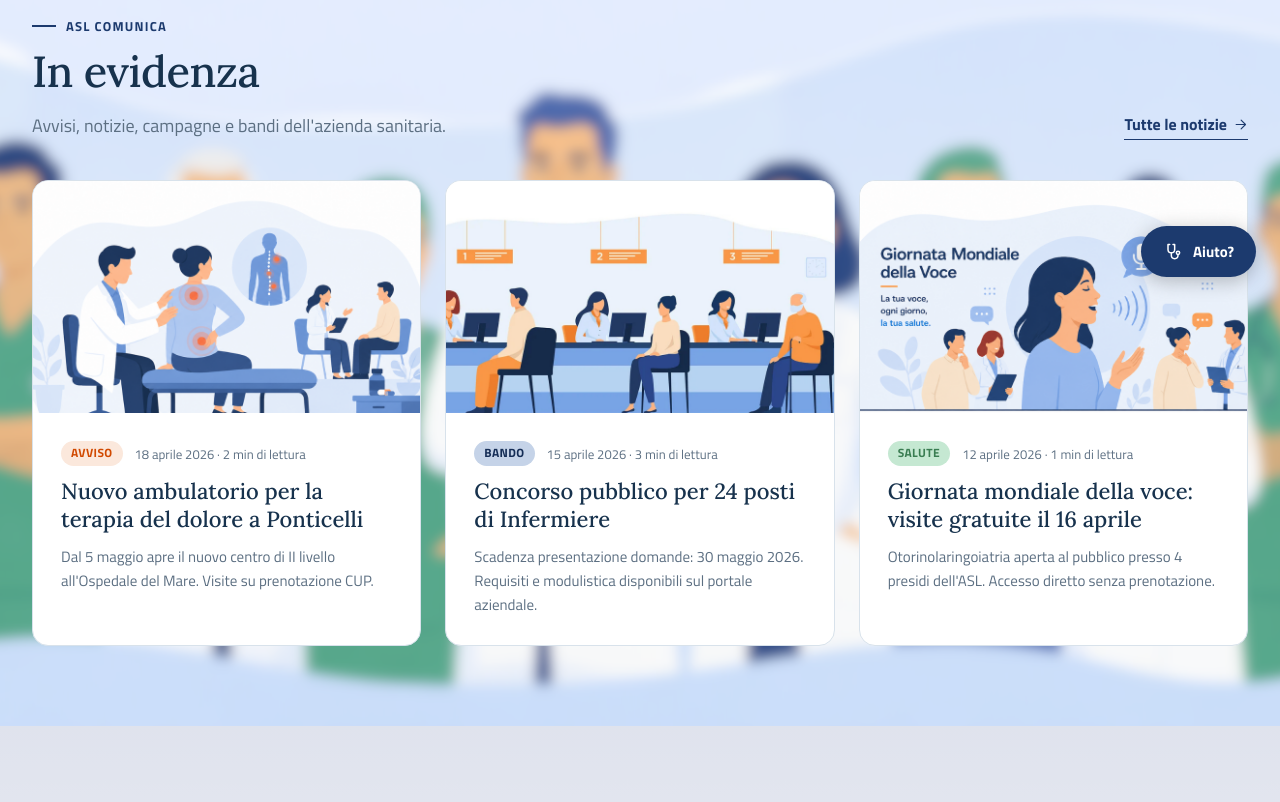
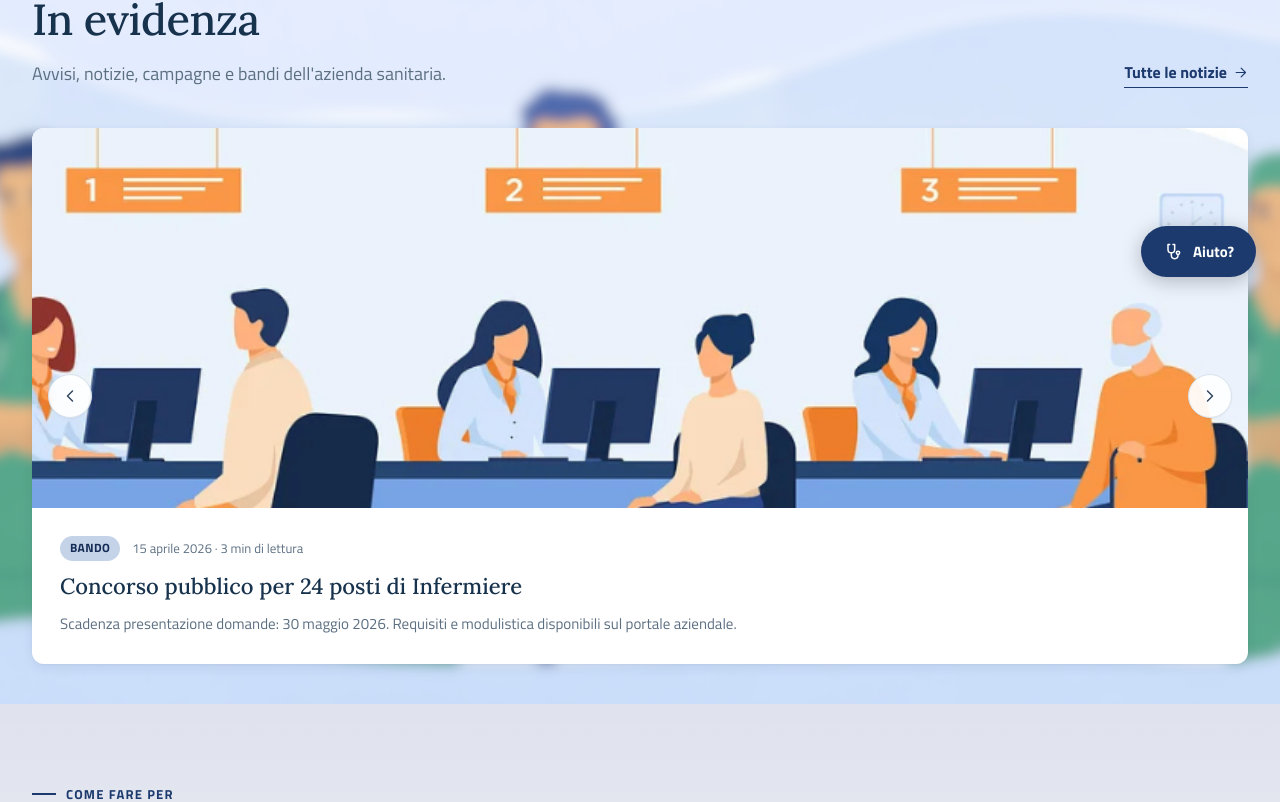
Before and after one commit to michele-cianni/demo-asl-napoli-1-centro, a React (Vite) app: page / in a window 1280 px wide. Shown: the part 499-1301 px from the top of the page. Built offline with nearby package versions, Linux system fonts and the light colour scheme.

Commit message:
feat(carousel): implement news carousel with navigation and auto-slide functionality

```diff
--- a/src/component/Header.jsx
+++ b/src/component/Header.jsx
@@ -373,8 +373,8 @@ const MainNav = ({ activeItem, active }) => {
       ],
     },
     {
-      id: 'asl-informa',
-      label: 'ASL Informa',
+      id: 'asl-comunica',
+      label: 'ASL Comunica',
       href: '#',
       children: [
         { id: 'avvisi', label: 'Avvisi', href: '#' },
--- a/src/component/News.jsx
+++ b/src/component/News.jsx
@@ -41,8 +41,26 @@ const News = () => {
     },
   ];
 
+  const [current, setCurrent] = React.useState(0);
+  const [paused, setPaused] = React.useState(false);
+  const total = items.length;
+
+  React.useEffect(() => {
+    if (paused) return;
+    const id = setInterval(() => {
+      setCurrent((c) => (c + 1) % total);
+    }, 5000);
+    return () => clearInterval(id);
+  }, [paused, total]);
+
+  const prev = () => setCurrent((c) => (c - 1 + total) % total);
+  const next = () => setCurrent((c) => (c + 1) % total);
+
+  const item = items[current];
+
   return (
     <Section
+      pad={{ desktop: '28px 0 40px', compact: '24px 0 32px', mobile: '20px 0 28px' }}
       style={{
         backgroundColor: 'var(--bi-bg-alt)',
         backgroundImage: `url('${import.meta.env.BASE_URL}images/background/sotto%20in%20evidenza.png')`,
@@ -58,18 +76,16 @@ const News = () => {
         action={<ArrowLink>Tutte le notizie</ArrowLink>}
       />
 
-      <div className={styles.news__grid}>
-        {items.map((item, i) => (
-          <a key={i} href="#" className={styles.news__card}>
+      <div
+        className={styles.carousel}
+        onMouseEnter={() => setPaused(true)}
+        onMouseLeave={() => setPaused(false)}
+      >
+        <a key={current} href="#" className={styles.carousel__card}>
           <img
             src={item.img}
             alt={item.imgLabel}
-              style={{
-                width: '100%',
-                aspectRatio: '5/3',
-                objectFit: 'cover',
-                display: 'block',
-              }}
+            style={{ width: '100%', aspectRatio: '16/5', objectFit: 'cover', display: 'block' }}
           />
           <div className={styles.news__cardBody}>
             <div className={styles.news__cardContent}>
@@ -84,7 +100,32 @@ const News = () => {
             </div>
           </div>
         </a>
+
+        <button
+          onClick={prev}
+          aria-label="Precedente"
+          className={cx(styles.carousel__arrow, styles['carousel__arrow--prev'])}
+        >
+          <Icon name="chevron-down" size={20} style={{ transform: 'rotate(90deg)' }} />
+        </button>
+        <button
+          onClick={next}
+          aria-label="Successivo"
+          className={cx(styles.carousel__arrow, styles['carousel__arrow--next'])}
+        >
+          <Icon name="chevron-down" size={20} style={{ transform: 'rotate(-90deg)' }} />
+        </button>
+
+        <div className={styles.carousel__dots}>
+          {items.map((_, i) => (
+            <button
+              key={i}
+              onClick={() => setCurrent(i)}
+              aria-label={`Vai alla slide ${i + 1}`}
+              className={cx(styles.carousel__dot, i === current && styles['carousel__dot--active'])}
+            />
           ))}
+        </div>
       </div>
     </Section>
   );
--- a/src/component/News.module.css
+++ b/src/component/News.module.css
@@ -246,3 +246,82 @@
     text-align: left;
   }
 }
+
+/* ─── Carousel ─────────────────────────────────────── */
+
+.carousel {
+  position: relative;
+  border-radius: var(--r-lg);
+  overflow: hidden;
+  box-shadow: var(--shadow-md);
+}
+
+.carousel__card {
+  display: block;
+  color: inherit;
+  text-decoration: none;
+  background: var(--bi-surface);
+  animation: fadeSlide 0.35s ease;
+}
+
+@keyframes fadeSlide {
+  from { opacity: 0; transform: translateX(24px); }
+  to   { opacity: 1; transform: translateX(0); }
+}
+
+.carousel__arrow {
+  position: absolute;
+  top: 50%;
+  transform: translateY(-50%);
+  width: 44px;
+  height: 44px;
+  border-radius: 50%;
+  background: rgba(255, 255, 255, 0.92);
+  border: 1px solid var(--bi-border);
+  box-shadow: var(--shadow-sm);
+  display: flex;
+  align-items: center;
+  justify-content: center;
+  cursor: pointer;
+  color: var(--bi-ink-700);
+  z-index: 2;
+  transition: background 0.15s;
+}
+
+.carousel__arrow:hover {
+  background: #fff;
+}
+
+.carousel__arrow--prev {
+  left: 16px;
+}
+
+.carousel__arrow--next {
+  right: 16px;
+}
+
+.carousel__dots {
+  position: absolute;
+  bottom: 12px;
+  left: 50%;
+  transform: translateX(-50%);
+  display: flex;
+  gap: 8px;
+  z-index: 2;
+}
+
+.carousel__dot {
+  width: 8px;
+  height: 8px;
+  border-radius: 50%;
+  background: rgba(255, 255, 255, 0.5);
+  border: none;
+  cursor: pointer;
+  padding: 0;
+  transition: background 0.2s, transform 0.2s;
+}
+
+.carousel__dot--active {
+  background: #fff;
+  transform: scale(1.3);
+}
```
Lines whose indentation alone changed are shown as unchanged.
